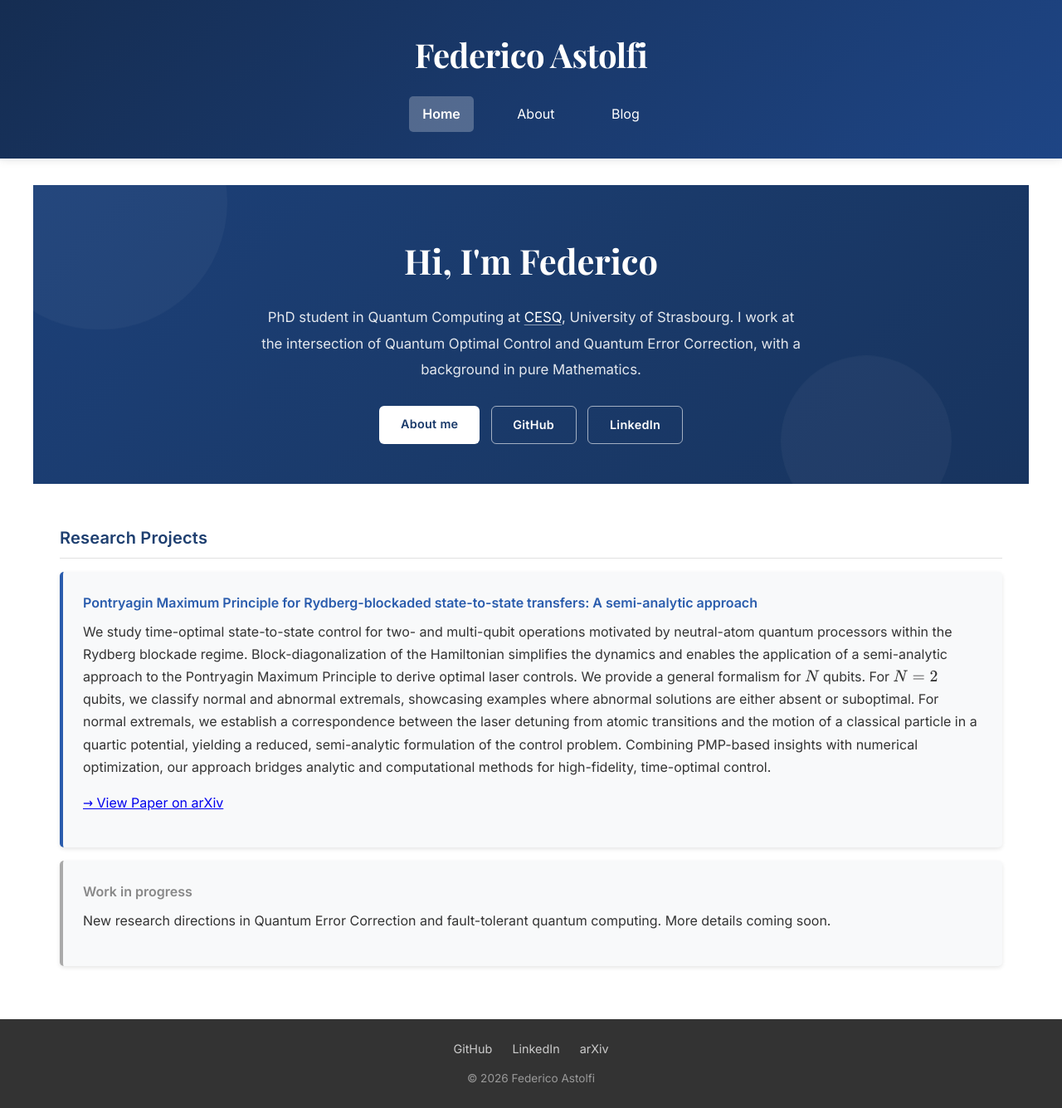
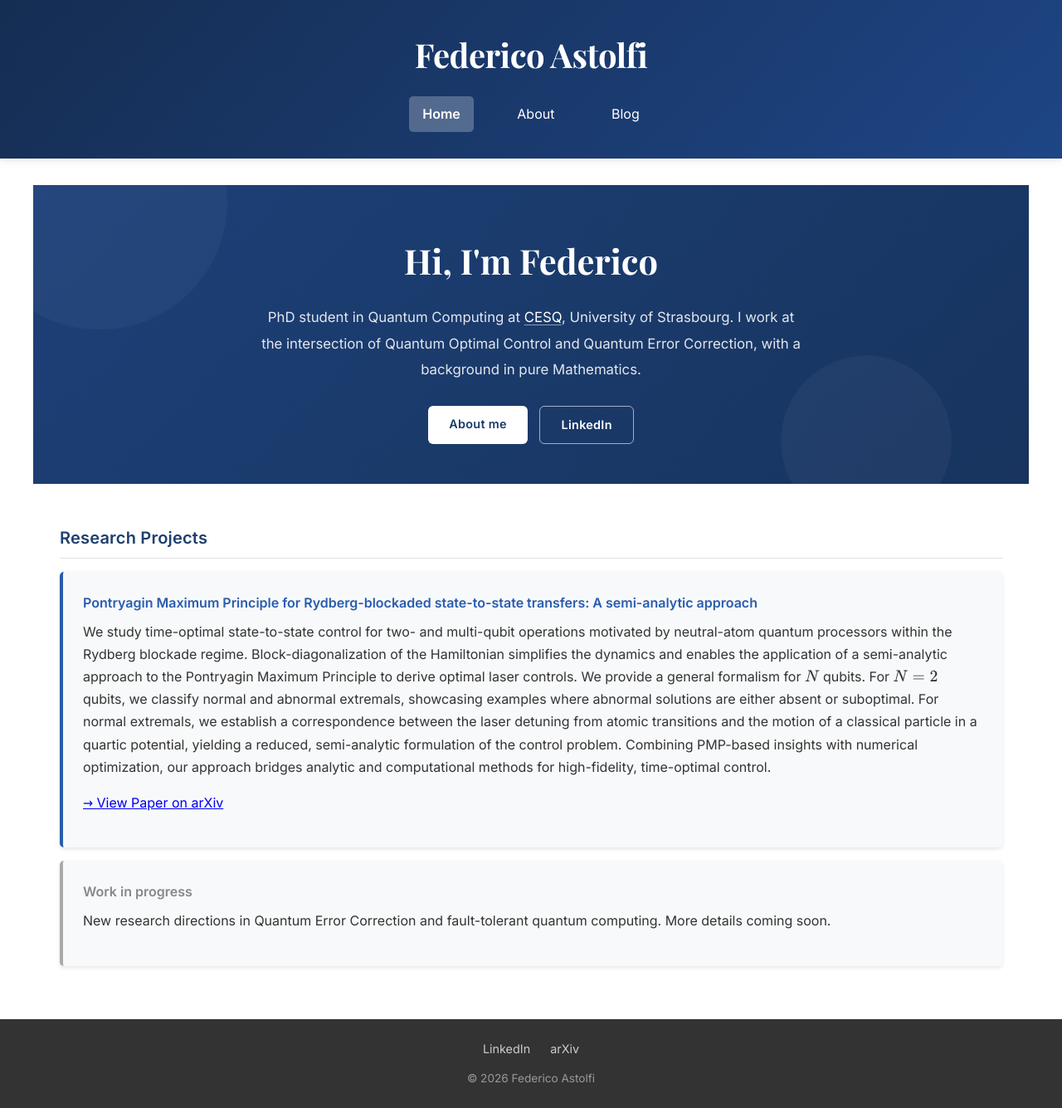
Before and after one commit to FedericoAstolfi/federicoastolfi.github.io, a Jekyll site: the page built from index.md, in a window 1280 px wide. Shown: the whole page at 83% size. Built offline with Jekyll 4.4.1, drawn with Linux system fonts in a browser that asks for light colours.

Commit message:
Remove GitHub links from hero and footer
Co-Authored-By: Claude Sonnet 4.6 <noreply@anthropic.com>

```diff
--- a/_layouts/default.html
+++ b/_layouts/default.html
@@ -41,7 +41,6 @@
 
     <footer>
         <div class="footer-social">
-            <a href="https://github.com/FedericoAstolfi" target="_blank">GitHub</a>
             <a href="https://www.linkedin.com/in/federico-astolfi-450250216" target="_blank">LinkedIn</a>
             <a href="https://arxiv.org/search/?query=astolfi+federico&searchtype=author" target="_blank">arXiv</a>
         </div>
--- a/index.md
+++ b/index.md
@@ -8,7 +8,7 @@ title: Home
     <p>PhD student in Quantum Computing at <a href="https://www.cesq.eu/" target="_blank">CESQ</a>, University of Strasbourg. I work at the intersection of Quantum Optimal Control and Quantum Error Correction, with a background in pure Mathematics.</p>
     <div class="hero-links">
         <a href="/about" class="hero-btn">About me</a>
-        <a href="https://github.com/FedericoAstolfi" target="_blank" class="hero-btn hero-btn-outline">GitHub</a>
+
         <a href="https://www.linkedin.com/in/federico-astolfi-450250216" target="_blank" class="hero-btn hero-btn-outline">LinkedIn</a>
     </div>
 </section>
```
